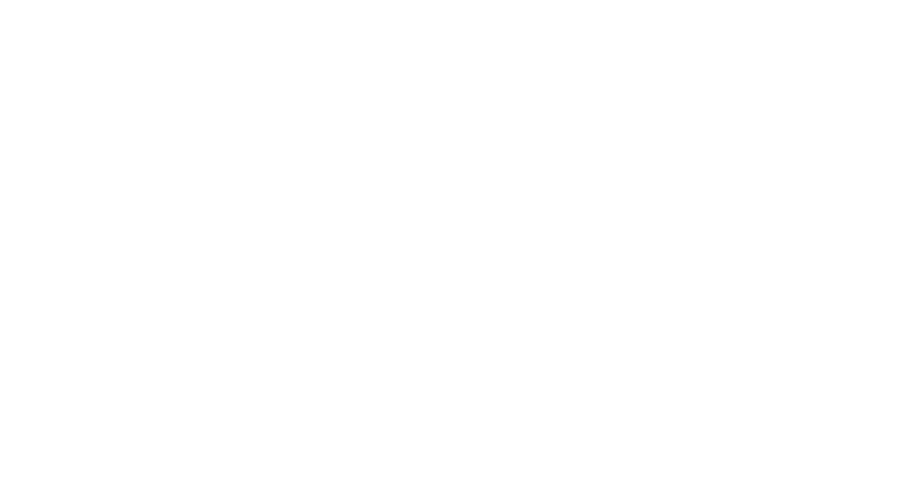
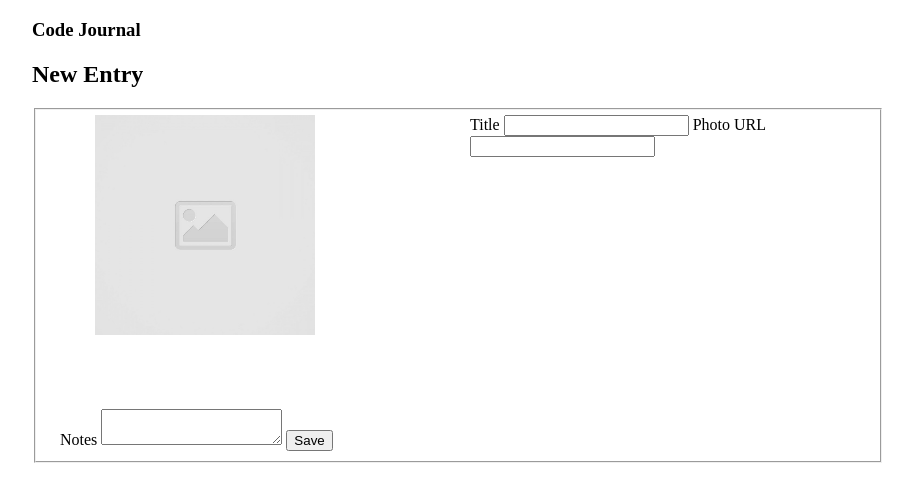
Before and after one commit to brandonechin/code-journal, a website: page index.html in a window 1280 px wide. Shown: the whole page, without its empty margins (182-1095 px from the left). Drawn offline with Linux system fonts and the light colour scheme.

Commit message:
Created HTML form

```diff
--- a/css/styles.css
+++ b/css/styles.css
@@ -0,0 +1,5 @@
+img {
+  height: 75%;
+  width: 75%;
+  object-fit: contain;
+}
--- a/index.html
+++ b/index.html
@@ -18,10 +18,35 @@
 <body>
   <header>
     <div class="container">
+      <h3>Code Journal</h3>
+      <h2>New Entry</h2>
     </div>
   </header>
   <main class="container">
-    <div data-view="entry-form"></div>
+    <div data-view="entry-form">
+      <form>
+        <fieldset>
+          <div class="row">
+            <div class="column-half">
+              <img src="images/placeholder-image-square.jpg" alt="default">
+            </div>
+            <div class="column-half">
+              <label for="title">Title</label>
+              <input type="text" name="title">
+              <label for="url">Photo URL</label>
+              <input type="text" name="URL">
+            </div>
+          </div>
+          <div class="row">
+            <div class="column-full">
+              <label for="notes">Notes</label>
+              <textarea></textarea>
+              <button type="submit">Save</button>
+            </div>
+          </div>
+        </fieldset>
+      </form>
+    </div>
     <div data-view="entries" class="hidden"></div>
   </main>
   <script src="js/data.js"></script>
```
